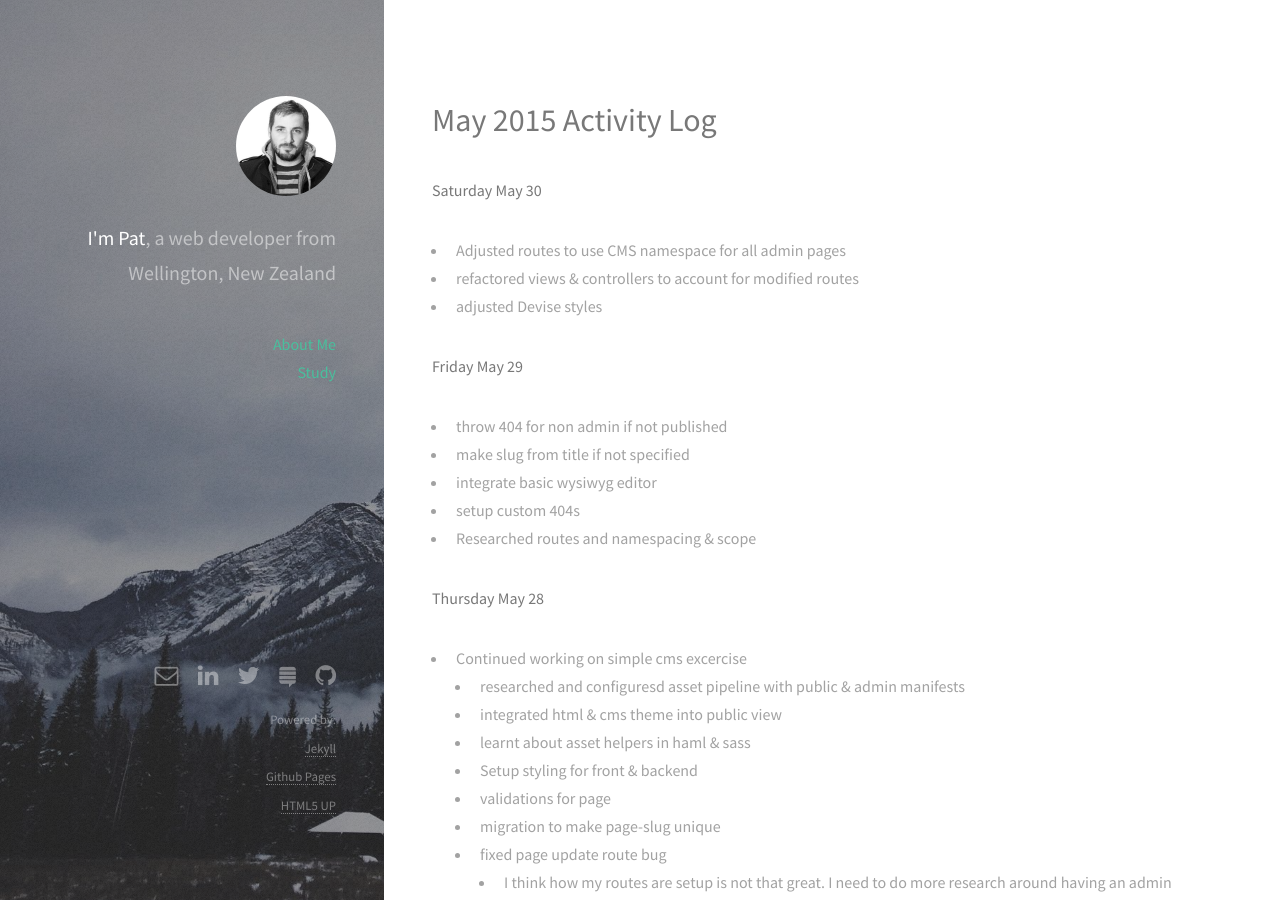
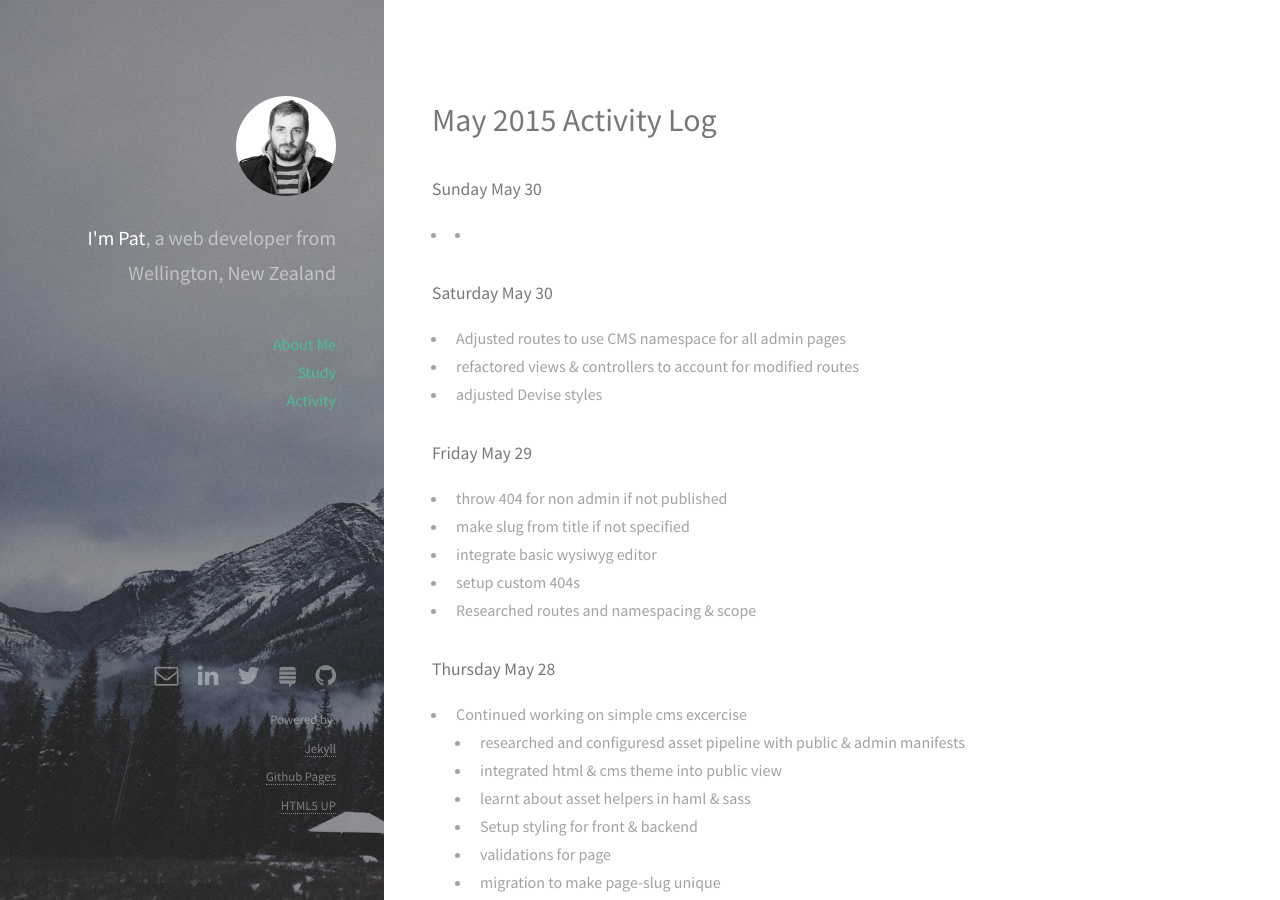
Before and after one commit to pjho/pjho.github.io, a Jekyll site: the page built from page_activity_1505.md, in a window 1280 px wide and 900 px high. Built offline with Jekyll 4.4.1, drawn with Linux system fonts in a browser that asks for light colours; Markdown is read by kramdown in place of the engine named in the settings.

Commit message:
added activity logs, activity log index & menu item

```diff
--- a/_includes/header.html
+++ b/_includes/header.html
@@ -6,7 +6,8 @@
   <ul class="menu">
 
     <li><a class="page-link" href="/about/">About Me</a></li>
-    <li><a class="page-link" href="/self-guided-study">Study</a></li>
+    <li><a class="page-link" href="/self-guided-study/">Study</a></li>
+    <li><a class="page-link" href="/activity/">Activity</a></li>
 
   </ul>
 
--- a/page_activity_may.md
+++ b/page_activity_1505.md
@@ -3,13 +3,18 @@ layout: page
 title:  "May 2015 Activity Log"
 permalink: /activity/2015/may/
 ---
-**Saturday May 30**
+
+####Sunday May 30
+
+* -
+
+####Saturday May 30
 
 * Adjusted routes to use CMS namespace for all admin pages
 * refactored views & controllers to account for modified routes
 * adjusted Devise styles
 
-**Friday May 29**
+####Friday May 29
 
 * throw 404 for non admin if not published
 * make slug from title if not specified
@@ -18,7 +23,7 @@ permalink: /activity/2015/may/
 * Researched routes and namespacing & scope
 
 
-**Thursday May 28**
+####Thursday May 28
 
 * Continued working on simple cms excercise
 	* researched and configuresd asset pipeline with public & admin manifests
@@ -31,7 +36,7 @@ permalink: /activity/2015/may/
 		* I think how my routes are setup is not that great. I need to do more research around having an admin controller with public content
 
 
-**Wednesday May 27**
+####Wednesday May 27
 
 * Began activity log
   * Everything below will be from memory & github so probably incomplete
@@ -42,7 +47,7 @@ permalink: /activity/2015/may/
 
 
 
-**Tuesday May 26**
+####Tuesday May 26
 
 * Finished *Number Culling* challenge in Ruby
 	* learned a few new str & array methods
@@ -56,16 +61,16 @@ permalink: /activity/2015/may/
 	* Deleted RVM & installed Rbenv
 	* Tidied $PATH & shell dotfiles
 
-**25 May**
+####25 May
 
 * Following Tutspolls tutorials
 * Finished Hangman Game in Ruby
 
-**24 May**
+####24 May
 
 * Started Building Hangman game in Ruby
 
-**1 May to 23 May**
+####1 May to 23 May
 
 * Learnt to use ruby
 	* With learn Ruby the hard way
```
Also changed, not shown: page_activity.md (added, +10 -0 lines), page_activity_1506.md (added, +15 -0 lines).
